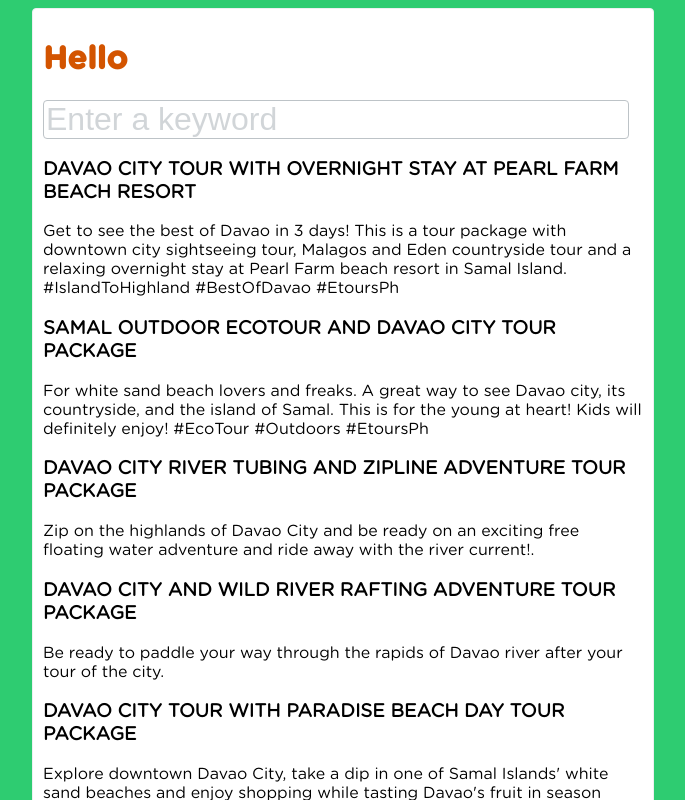
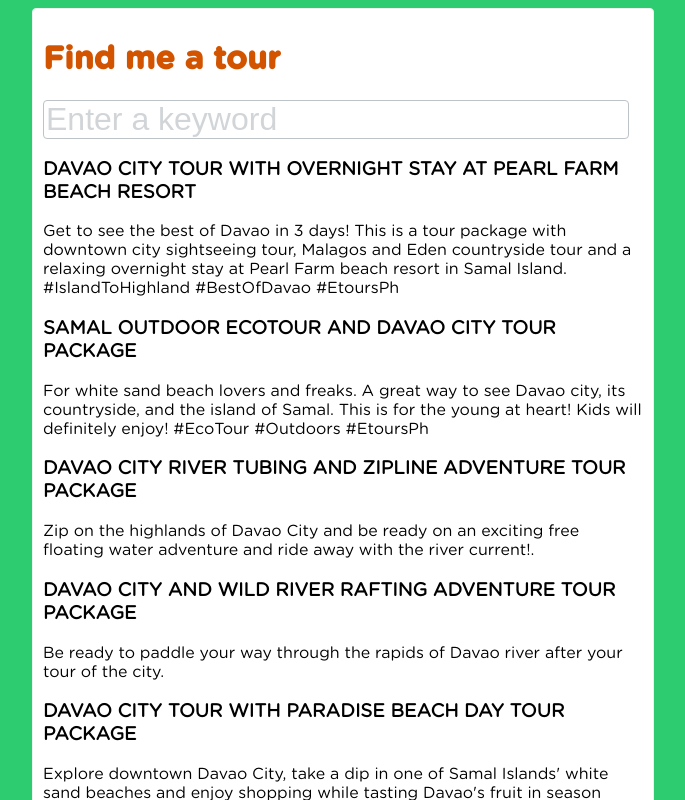
Before and after one commit to t0mclaudio/react_find_tours, a React (Create React App) app: page / in a window 1280 px wide. Shown: the top 800 px of the page, without its empty margins (297-982 px from the left). Built offline with nearby package versions, Linux system fonts and the light colour scheme.

Commit message:
Replace text in H1

```diff
--- a/src/App.js
+++ b/src/App.js
@@ -7,6 +7,7 @@ class App extends Component {
   constructor(props){
     super(props);
     this.state = {tours: data}
+    this.found = this.state.tours.length
   }
   onType(e) {
     var filtered = []
@@ -17,14 +18,17 @@ class App extends Component {
         filtered.push(obj)
       }
     })
+    this.found = filtered.length
     this.setState({tours: filtered})
   }
   render() {
     return (
       <div className="App">
-        <h1>Hello</h1>
+        <h1>Find me a tour</h1>
+
         <SearchBox onType={(e) => this.onType(e) } />
-        <SearchResults data={this.state.tours} />
+        <SearchResults data={this.state.tours} found={this.found} />
+
       </div>
     );
   }
```
